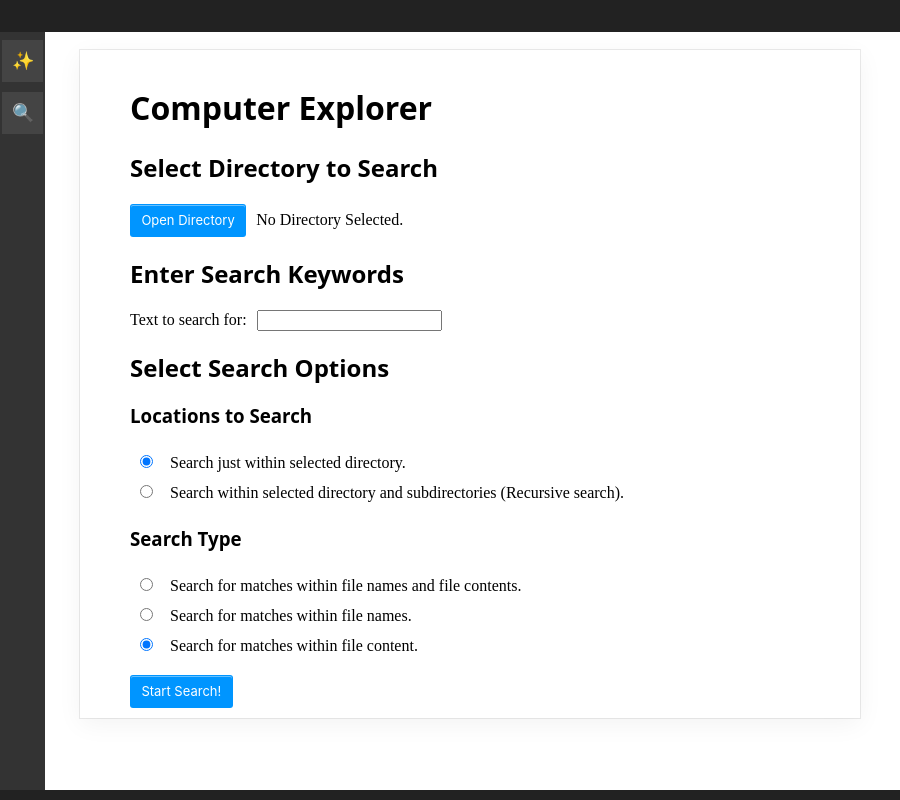
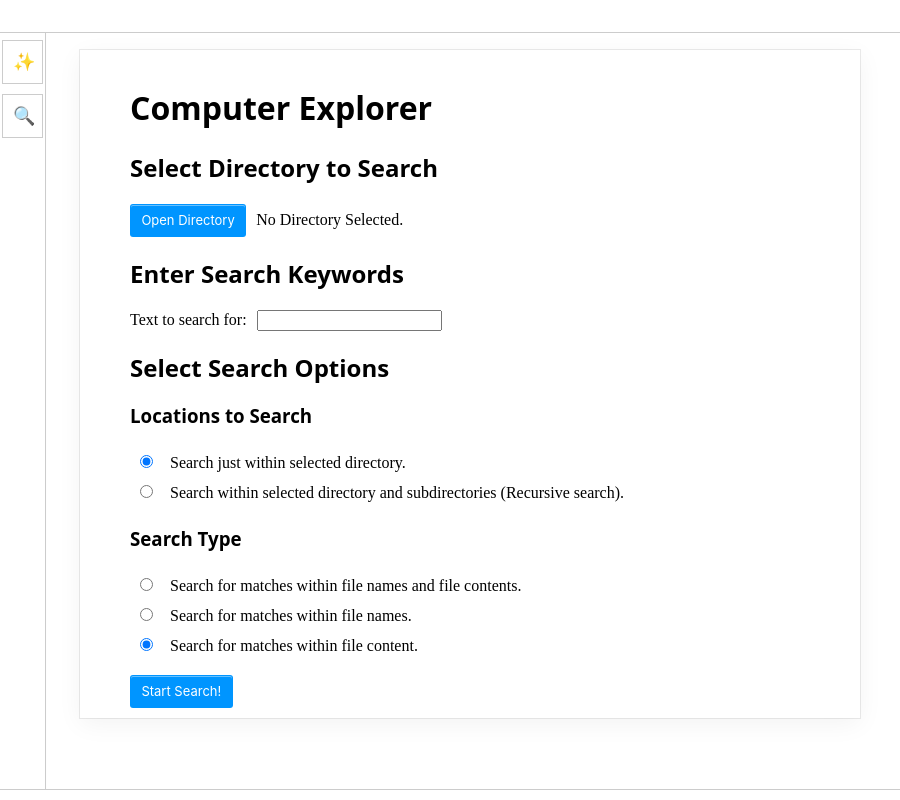
Before and after one commit to zdpowers/electron-app, an Electron app: page my-electron-app/searchcode/index.html in a window 900 px wide. Drawn offline with Linux system fonts and the light colour scheme; no server answers.

Commit message:
UI improvments

```diff
--- a/my-electron-app/aicode/styles.css
+++ b/my-electron-app/aicode/styles.css
@@ -12,7 +12,9 @@ body {
   left: 0;
   right: 0;
   height: 2em; /* Adjust the height of the top bar as needed */
-  background-color: #222; /* Set the background color of the top bar */
+  /*background-color: #222;  Set the background color of the top bar */
+  background-color: white; /* TESTING OUT*/
+  border-bottom: 1px solid #ccc; /* TESTING OUT*/
   z-index: 100;
 }
 
@@ -23,7 +25,9 @@ body {
   left: 0;
   height: 100%;
   width: 45px; /* Set the width of the sidebar as needed */
-  background-color: #333; /* Set the background color of the sidebar */
+  /*background-color: #333;  Set the background color of the sidebar */
+  background-color: white; /* TESTING OUT*/
+  border-right: 1px solid #ccc; /* TESTING OUT*/
   padding-top: 40px;
   box-shadow: 0 4px 4px -4px grey;
   z-index: 10;
@@ -31,9 +35,12 @@ body {
   flex-direction: column;
 }
 .sidebar-button {
-  background-color: #444; /* Button background color */
-  color: #fff; /* Button text color */
-  border: none;
+  /*background-color: #444;  Button background color */
+  /* color: #fff;  Button text color */
+  background-color: white; /* TESTING OUT Button backgorund color */
+  color: #333; /* TESTING OUT Button text color */
+  border: 1px solid #ccc; /* TESTING OUT */
+  /*border: none; */
   padding: 10px;
   margin-bottom: 10px;
   margin-left: 2px;
@@ -45,10 +52,12 @@ body {
   transition: background-color 0.3s ease; /* Add transition for smoother color change */
 }
 .sidebar-button:hover {
-  background-color: #555; /* Darken the background on hover */
+  /* background-color: #555;  Darken the background on hover */
+  background-color: #E8E8E8; /* TESTING OUT poss make lighter*/
 }
 .sidebar-button:active {
-  background-color: #666; /* Make it even lighter on click */
+  /*background-color: #666;  Make it even lighter on click */
+  background-color: #D1D1D1; /*TESTING OUT poss make lighter */
 }
 .sidebar-button .icon {
   font-size: 18px; /* Adjust the icon size */
@@ -153,6 +162,8 @@ body {
   left: 0;
   right: 0;
   height: 10px; /* Adjust the height of the bottom bar as needed */
-  background-color: #222; /* Set the background color of the bottom bar */
+  /*background-color: #222;  Set the background color of the bottom bar */
+  background-color: white;/* TESTING OUT*/
+  border-top: 1px solid #ccc;/* TESTING OUT*/
   z-index: 100;
 }
--- a/my-electron-app/main.js
+++ b/my-electron-app/main.js
@@ -15,8 +15,10 @@ const createWindow = () => {
     height: 700,
     titleBarStyle: "hidden",
     titleBarOverlay: {
-        color: '#222',
-        symbolColor: '#f0f0f0',
+        //color: '#222',
+        //symbolColor: '#f0f0f0',
+        color: '#fff',
+        symbolColor: '#333',
     },
     //titleBarOverlay: true,
     //frame: false,
--- a/my-electron-app/searchcode/styles.css
+++ b/my-electron-app/searchcode/styles.css
@@ -10,7 +10,9 @@ For box-shadows: https://getcssscan.com/css-box-shadow-examples?ref=beautifulbut
   left: 0;
   height: 100%;
   width: 45px; /* Adjust the width as needed */
-  background-color: #333; /* Set the background color of the sidebar */
+  /*background-color: #333;  Set the background color of the sidebar */
+  background-color: white; /* TESTING OUT*/
+  border-right: 1px solid #ccc; /* TESTING OUT*/
   padding-top: 40px; /* Add padding to the top if needed */
   box-shadow: 0 4px 4px -4px grey;
   z-index: 10;
@@ -19,9 +21,12 @@ For box-shadows: https://getcssscan.com/css-box-shadow-examples?ref=beautifulbut
 }
 
 .sidebar-button {
-  background-color: #444; /* Button background color */
-  color: #fff; /* Button text color */
-  border: none;
+  /*background-color: #444;  Button background color */
+  /*color: #fff;  Button text color */
+  /*border: none;*/
+  background-color: white; /* TESTING OUT Button backgorund color */
+  color: #333; /* TESTING OUT Button text color */
+  border: 1px solid #ccc; /* TESTING OUT */
   padding: 10px;
   margin-bottom: 10px;
   margin-left: 2px;
@@ -34,11 +39,13 @@ For box-shadows: https://getcssscan.com/css-box-shadow-examples?ref=beautifulbut
 }
 
 .sidebar-button:hover {
-  background-color: #555; /* Darken the background on hover */
+  /*background-color: #555;  Darken the background on hover */
+  background-color: #E8E8E8; /* TESTING OUT poss make lighter*/
 }
 
 .sidebar-button:active {
-  background-color: #666; /* Make it even lighter on click */
+  /*background-color: #666;  Make it even lighter on click */
+  background-color: #D1D1D1; /*TESTING OUT poss make lighter */
 }
 
 .sidebar-button .icon {
@@ -65,8 +72,10 @@ For box-shadows: https://getcssscan.com/css-box-shadow-examples?ref=beautifulbut
   right: 0;
   height: 2em;
   /*background-color: #f0f0f0;*/
-  background-color: #222;
-  z-index: 10;
+  /*background-color: #222;*/
+  background-color: white; /* TESTING OUT*/
+  border-bottom: 1px solid #ccc; /* TESTING OUT*/
+  z-index: 100;
   /*box-shadow: 0 4px 4px -4px grey;*/
 }
 
@@ -80,7 +89,9 @@ h1, h2, h3 {
   left: 0;
   right: 0;
   height: 10px;
-  background-color: #222;
+  /*background-color: #222;*/
+  background-color: white;/* TESTING OUT*/
+  border-top: 1px solid #ccc;/* TESTING OUT*/
   z-index: 10;
 }
 
```
Also changed, not shown: notes.txt (+7 -0 lines).
